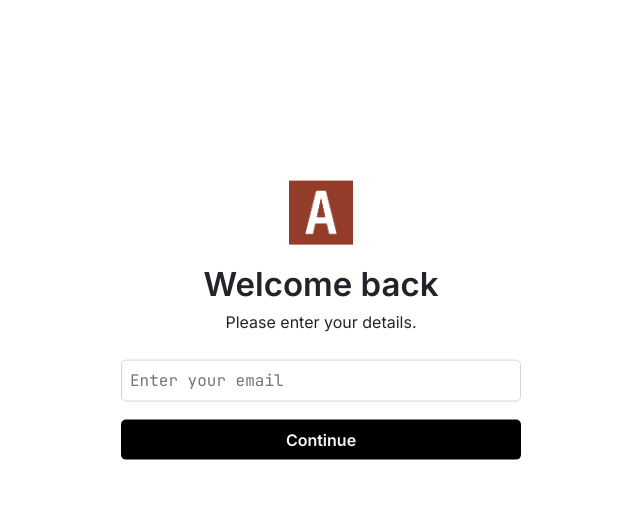
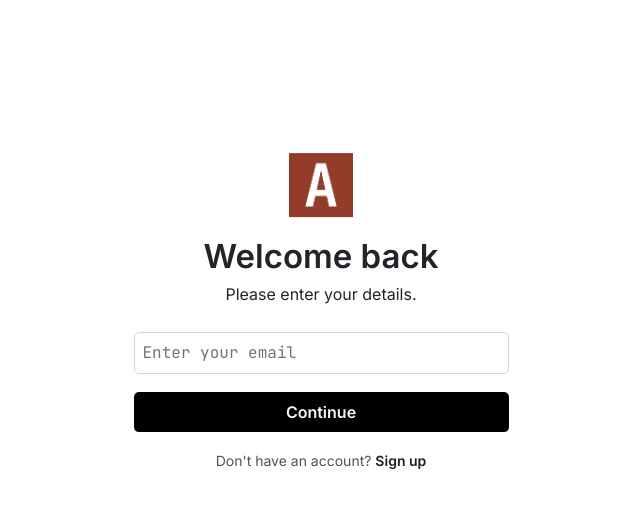
Before and after one commit to taliahwh/assembly, a React (Vite) app in the folder client/: page /login in a window 1280 px wide. Shown: the top 508 px of the page, without its empty margins (319-959 px from the left). Built offline with nearby package versions, Linux system fonts and the light colour scheme.

Commit message:
sign up screen

```diff
--- a/client/package.json
+++ b/client/package.json
@@ -12,6 +12,7 @@
   "dependencies": {
     "bootstrap": "^5.2.3",
     "flickity": "^2.3.0",
+    "framer-motion": "^10.12.11",
     "localforage": "^1.10.0",
     "match-sorter": "^6.3.1",
     "moment": "^2.29.4",
--- /dev/null
+++ b/client/src/components/alert/Alert.tsx
@@ -0,0 +1,15 @@
+import React from 'react';
+
+// Styles
+import styles from './alert.module.scss';
+
+type AlertProps = {
+  message: string;
+  alert_type: string;
+};
+
+function Alert({ message, alert_type }: AlertProps) {
+  return <p className={styles.message}>{message}</p>;
+}
+
+export default Alert;
--- /dev/null
+++ b/client/src/components/divider/divider.module.scss
@@ -0,0 +1,17 @@
+@use '../../styles/mixin.scss' as mixin;
+
+.container {
+  display: flex;
+  align-items: center;
+  width: 100%;
+  font-family: mixin.$mono;
+}
+
+.border {
+  border: 1px solid mixin.$neutral-300;
+  width: 100%;
+}
+
+.content {
+  padding: 0 10px 0 10px;
+}
--- a/client/src/screens/Login/Login.tsx
+++ b/client/src/screens/Login/Login.tsx
@@ -1,4 +1,5 @@
 import React, { useState } from 'react';
+import { motion, AnimatePresence } from 'framer-motion';
 
 // Styles
 import styles from './login.module.scss';
@@ -6,10 +7,17 @@ import styles from './login.module.scss';
 // Assets
 import assembly_logo from '../../assets/assembly_icon.png';
 
+// Components
+import Alert from '../../components/alert/Alert';
+
 function Login() {
   const [email, setEmail] = useState('');
   const [password, setPassword] = useState('');
   const [showPasswordInput, setShowPasswordInput] = useState(false);
+
+  const validateEmail = (email: string) => {
+    if (email.length > 0) setShowPasswordInput(true);
+  };
 
   const submitLogin = (e: React.FormEvent) => {
     e.preventDefault();
@@ -24,6 +32,7 @@ function Login() {
       </div>
 
       <form onSubmit={submitLogin} className={styles.inputContainer}>
+        {/* <Alert message={'Email address required'} alert_type="warning" /> */}
         <div className={styles.inputWrapper}>
           <input
             className={styles.textInput}
@@ -40,8 +49,17 @@ function Login() {
         - framer motion animation
         - check that email input isn't empty before displaying password input
         */}
+        <AnimatePresence>
           {showPasswordInput && (
-          <div className={styles.inputWrapper}>
+            // <div className={styles.inputWrapper}>
+
+            // </div>
+            <motion.div
+              className={styles.inputWrapper}
+              initial={{ opacity: 0 }}
+              animate={{ opacity: 1 }}
+              exit={{ opacity: 0 }}
+            >
               <input
                 className={styles.textInput}
                 placeholder="••••••••••"
@@ -51,8 +69,9 @@ function Login() {
                 required
                 onChange={(e) => setPassword(e.target.value)}
               />
-          </div>
+            </motion.div>
           )}
+        </AnimatePresence>
 
         {showPasswordInput ? (
           <button
@@ -63,13 +82,14 @@ function Login() {
             Login
           </button>
         ) : (
-          <div
-            className={styles.darkBtn}
-            onClick={() => setShowPasswordInput(true)}
-          >
+          <div className={styles.darkBtn} onClick={() => validateEmail(email)}>
             Continue
           </div>
         )}
+
+        <p className={styles.prompt}>
+          Don't have an account? <span className={styles.signUp}>Sign up</span>
+        </p>
       </form>
     </div>
   );
--- a/client/src/screens/Login/login.module.scss
+++ b/client/src/screens/Login/login.module.scss
@@ -20,24 +20,37 @@
 .logo {
   height: mixin.$xxLarge;
   width: mixin.$xxLarge;
+
+  @include mixin.mobile {
+    height: mixin.$xxLarge;
+    width: mixin.$xxLarge;
+  }
 }
 
 .header {
   font-family: mixin.$sans;
   font-size: mixin.$heading_03;
   font-weight: mixin.$semibold;
+
+  @include mixin.mobile {
+    font-size: mixin.$heading_05;
+  }
 }
 
 .subheader {
   font-family: mixin.$sans;
   font-size: mixin.$paragraph_02;
   font-weight: mixin.$regular;
+
+  @include mixin.mobile {
+    font-size: mixin.$paragraph_01;
+  }
 }
 
 .inputContainer {
   // TODO - fix width
   min-width: 200px;
-  width: 400px;
+  width: 375px;
   display: flex;
   flex-direction: column;
   gap: 18px;
@@ -55,6 +68,10 @@
   border: none;
   outline: none;
   width: 100%;
+
+  @include mixin.mobile {
+    font-size: mixin.$paragraph_01;
+  }
 }
 
 .darkBtn {
@@ -74,3 +91,28 @@
     padding: 8px;
   }
 }
+
+.dividerContainer {
+  display: flex;
+  font-family: mixin.$mono;
+}
+
+.lineDivider {
+  display: block;
+}
+
+.prompt {
+  font-family: mixin.$sans;
+  font-size: mixin.$paragraph_01;
+  color: mixin.$neutral-500;
+}
+
+.signUp {
+  font-weight: mixin.$semibold;
+  color: mixin.$dark-gray;
+  cursor: pointer;
+
+  &:hover {
+    text-decoration: underline;
+  }
+}
--- a/client/src/styles/mixin.scss
+++ b/client/src/styles/mixin.scss
@@ -32,11 +32,20 @@ $bold: 700;
 $white: #fff;
 $black: #000;
 $neutral-100: #f5f5f5;
+// $neutral-200: #404040;
 $neutral-300: #d4d4d4;
 $dark-gray: #1f1f1f;
 $neutral-500: #525252;
 $ink: #933c29;
 $ink-faded: rgba(153, 27, 27, 0.8);
+
+// ALERT COLORS
+$warning: #fff3cd;
+$warning-text: #967821;
+$danger: #f8d7da;
+$danger-text: #721c24;
+$info: #e2e3e5;
+$info-text: #676b6f;
 
 // BORDER WIDTH
 $border-input: 1px solid $black;
```
Also changed, not shown: client/src/components/alert/alert.module.scss (added, +13 -0 lines), client/src/components/divider/Divider.tsx (added, +18 -0 lines), 1 other file (tests, documents, lock files or other folders). Lines whose indentation alone changed are shown as unchanged.
